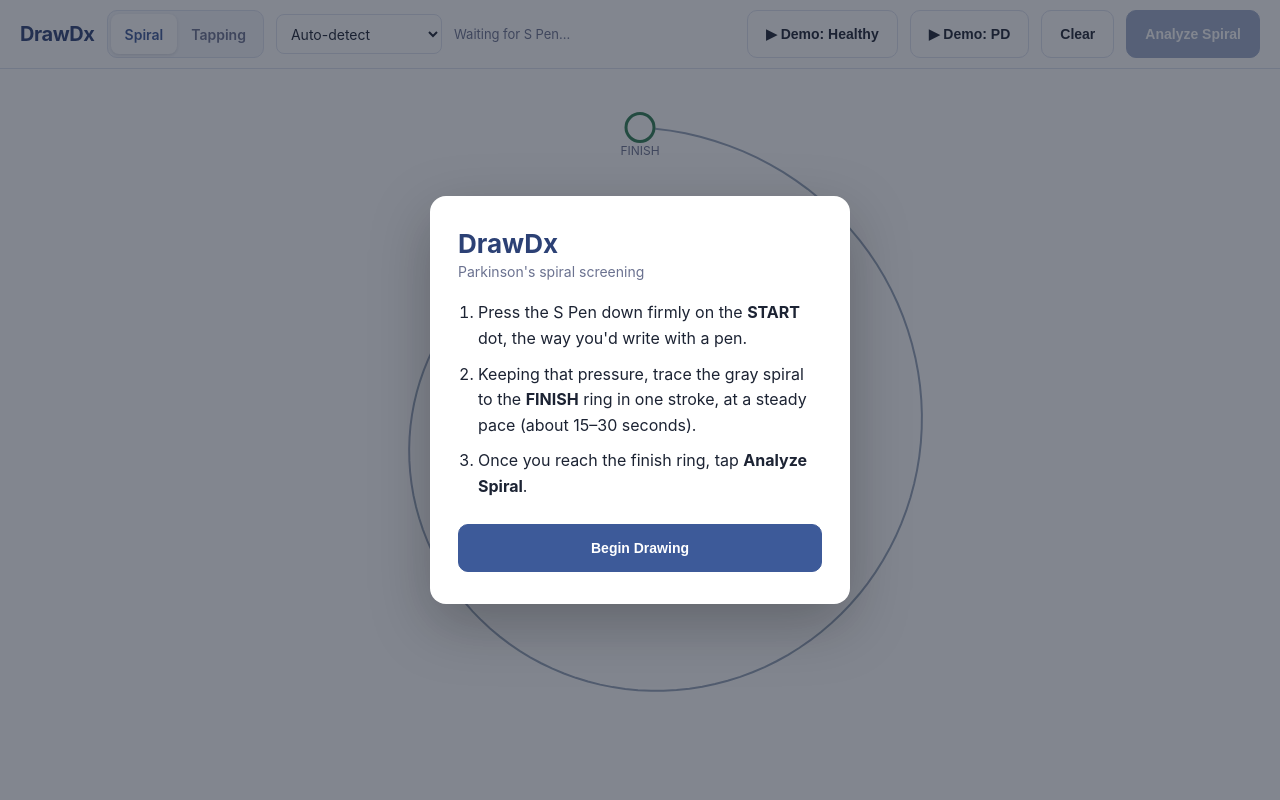
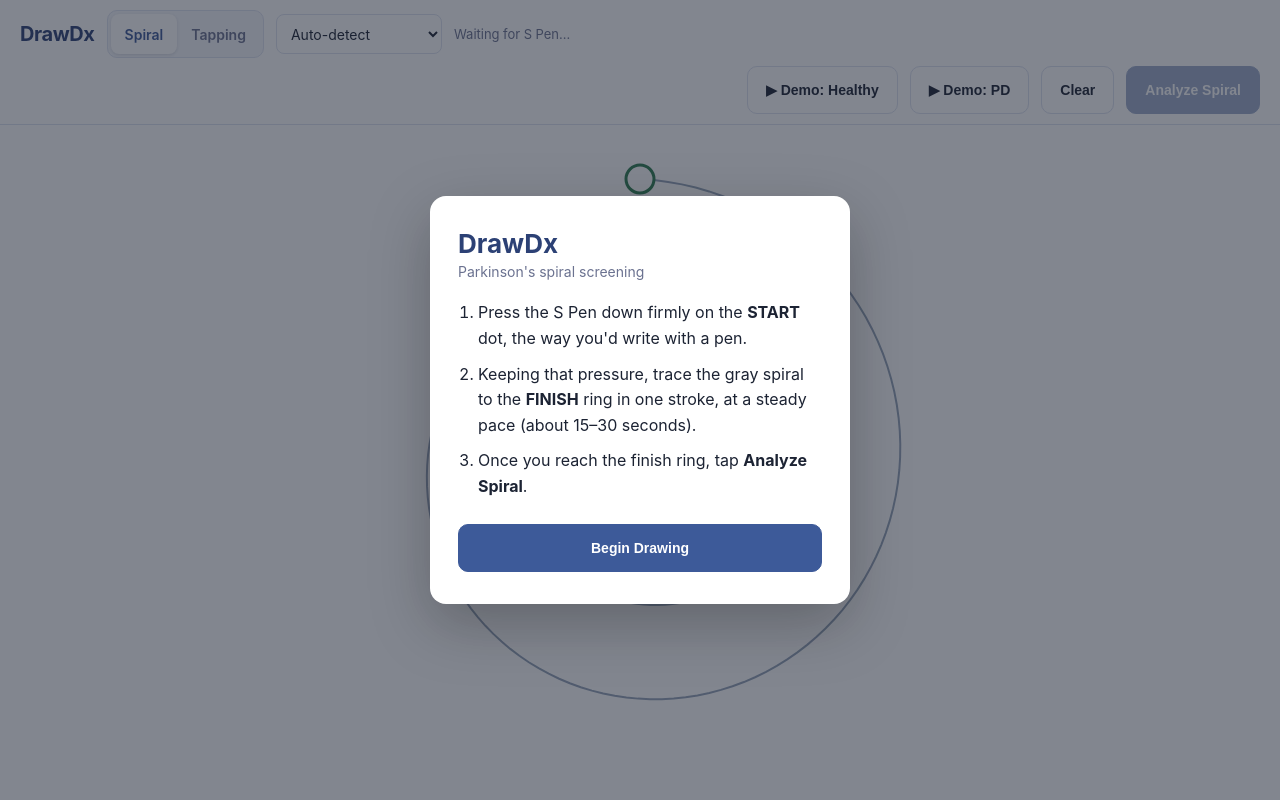
Before and after one commit to atmwanza/CtrlAltDefeatNatHacks, a Flask app: page / in a window 1280 px wide. Run offline with Flask 3, Linux system fonts and the light colour scheme.

Commit message:
ui changes

```diff
--- a/static/style.css
+++ b/static/style.css
@@ -808,3 +808,16 @@ body.mode-tapping .spiral-only { display: none !important; }
   .tap-score { flex-direction: column; align-items: stretch; }
   .tap-score-side { flex-basis: auto; border-right: none; border-bottom: 1px solid var(--border); padding: 0 0 12px; }
 }
+/* ---------- top bar: never overlap, even with the LIVE badge showing ---------- */
+.topbar-left { overflow: hidden; }
+.brand, .mode-switch, .device-select { flex-shrink: 0; }
+.mock-badge { flex: 0 1 auto; min-width: 0; overflow: hidden; text-overflow: ellipsis; white-space: nowrap; }
+.telemetry { flex: 1 1 0; }   /* gives up its space first, before the badge shrinks */
+
+/* All iPad sizes (up to the 12.9" in landscape) are too narrow for one row now that the
+   bar holds the test tabs and the LIVE badge: always two fixed rows, buttons on the second. */
+@media (max-width: 1400px) {
+  .topbar { flex-wrap: wrap; }
+  .topbar-left { flex-basis: 100%; }
+  .topbar-right { margin-left: auto; }
+}
```
